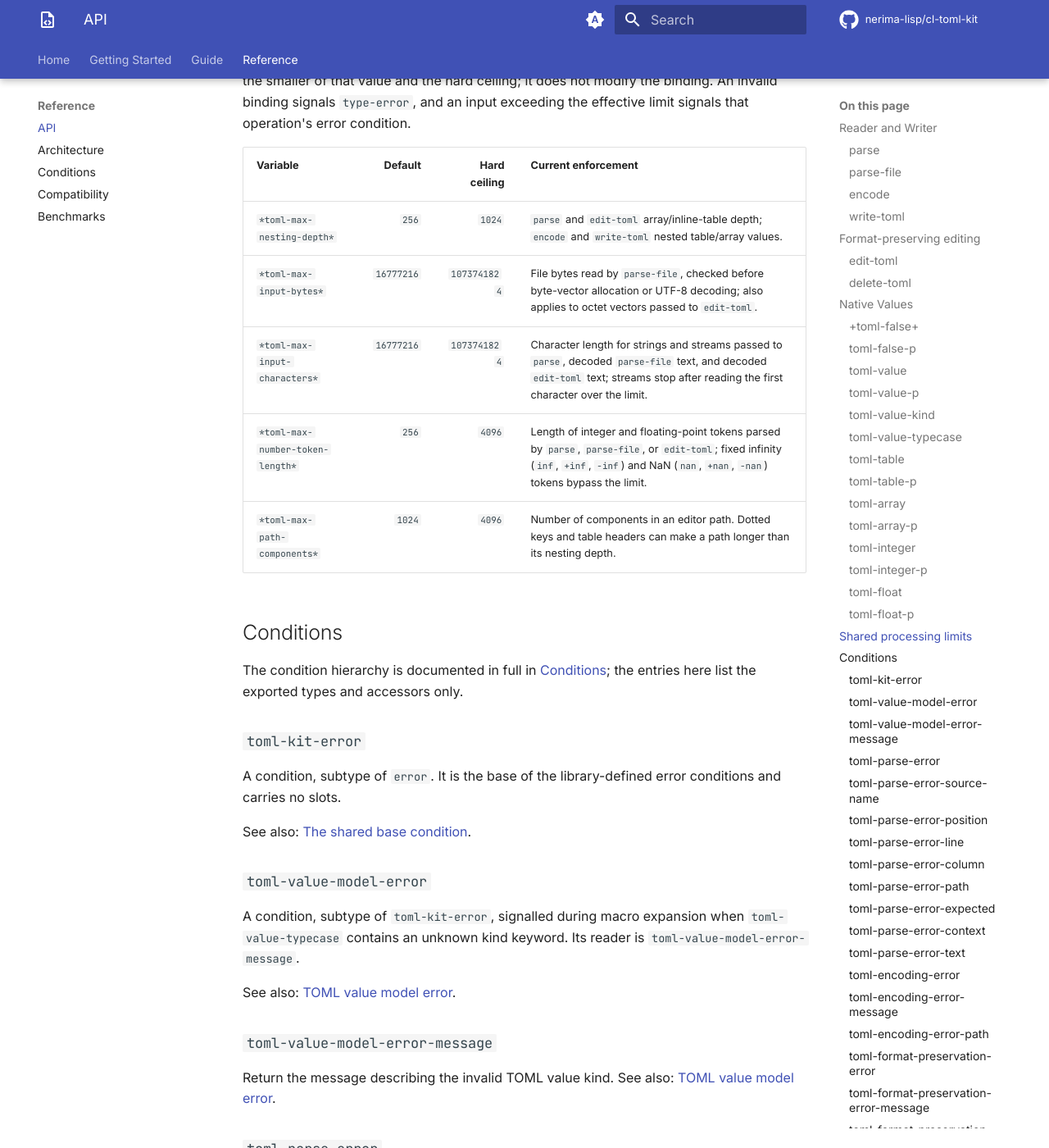
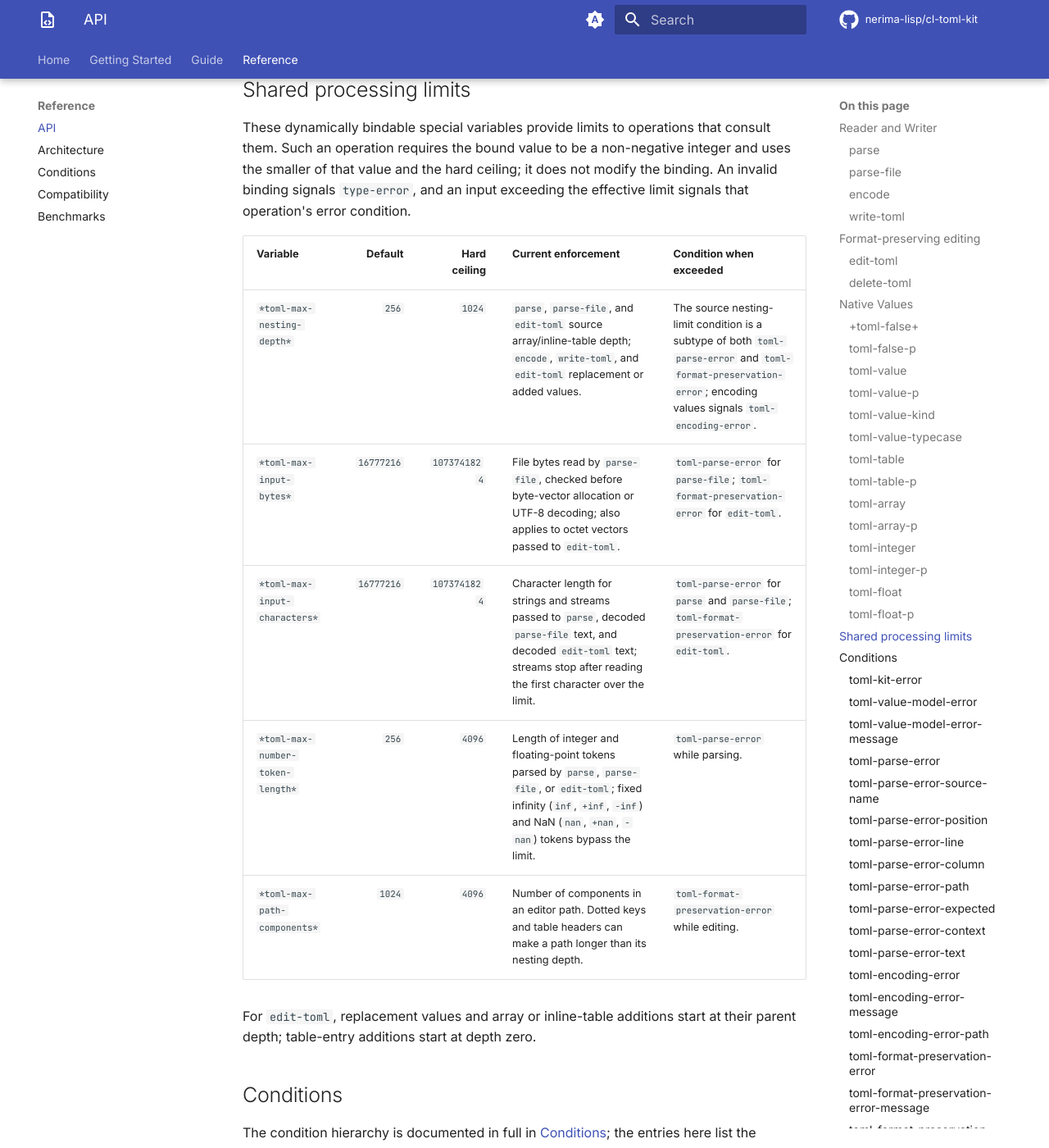
Before and after one commit to nerima-lisp/cl-toml-kit, an MkDocs documentation site: the page built from docs/src/reference/api.md, in a window 1280 px wide and 1400 px high, scrolled down 7818 px. Shown: the whole window at 82% size. Built offline with MkDocs 1.6.1 and Material for MkDocs 9.7.7, drawn with Linux system fonts in a browser that asks for light colours; comment, search, counter and statistics services are not loaded; some of the changed text lies outside the part shown.

Commit message:
docs(api): clarify editing and limit conditions

````diff
--- a/docs/src/reference/api.md
+++ b/docs/src/reference/api.md
@@ -1,9 +1,10 @@
 # API Reference
 
-`cl-toml-kit` exports its reader and writer entry points, value-model types and
-predicates, shared processing limits, and structured conditions. TOML date
-and time values use types from `cl-date-kit`, which this package does not
-re-export. These are all the `cl-toml-kit` exports.
+`cl-toml-kit` exports reader and writer entry points, format-preserving byte
+editing and source-scanning functions, native values and value-model
+operations, shared processing limits, and structured conditions with their
+readers. TOML date and time values use types from `cl-date-kit`, which this
+package does not re-export. These are all the `cl-toml-kit` exports.
 
 Symbols are grouped as they are exported in `src/package.lisp`. The
 [data model](../guide/data-model.md) defines the value mapping shared by
@@ -54,7 +55,6 @@ namestring as `source-name`.
 
 ```lisp
 (cl-toml-kit:parse-file #p"config.toml")
-;; => #<HASH-TABLE :TEST EQUAL :COUNT 3>
 ```
 
 See also: [Reader](../guide/reader.md).
@@ -137,6 +133,10 @@ signaled. Bytes outside the edited span, including the BOM, comments, key
 order, whitespace, line endings, and string delimiters, are retained.
 
 ```lisp
+(cl-toml-kit:edit-toml source path nil :delete t)
+```
+
+```lisp
 (cl-toml-kit:edit-toml
  (make-array 22 :element-type '(unsigned-byte 8)
                  :initial-contents
@@ -158,9 +158,14 @@ Adding `("server" "port")` when the source already has
 `server.host = "example"` is also rejected because it would extend a parent
 created by a dotted-key assignment.
 
-After an edit, the result is parsed and compared with the original parsed
-document after the same path change; a mismatch signals
-`toml-format-preservation-error`.
+After an edit, `edit-toml` parses the edited bytes and compares the resulting
+document with a copy of the original parsed document after applying the
+requested replacement, insertion, or deletion to that copy at `path`; a
+mismatch signals `toml-format-preservation-error`.
+`edit-toml` signals `toml-encoding-error` when a replacement or added value
+contains surrogate code points or exceeds `*toml-max-nesting-depth*`. When
+adding a table entry, a key containing a surrogate code point also signals
+`toml-encoding-error`.
 
 Deletion is rejected when the removed span contains `#` or the immediately
 preceding line is a comment, because the comment ownership cannot be retained.
@@ -217,10 +222,10 @@ A type: the union of every native TOML value type.
     cl-date-kit:local-date-time cl-date-kit:local-date cl-date-kit:local-time)
 ```
 
-`toml-false-sentinel` is the unexported type of `+toml-false+`. As a type,
-`toml-value` matches any `hash-table`, regardless of its test. `toml-value-p`
-and `toml-value-kind` are stricter: they also require the `equal` hash-table
-test (see `toml-table-p`).
+`toml-false-sentinel` is the unexported type of `+toml-false+`. The
+`toml-value` type includes any `hash-table`, regardless of its test, but
+`toml-value-p` and `toml-value-kind` recognize a table as a native TOML value
+only when its hash-table test is `equal` (see `toml-table-p`).
 
 See also: [Data model](../guide/data-model.md).
 
@@ -376,13 +381,16 @@ it does not modify the binding. An invalid binding signals `type-error`, and
 an input exceeding the effective limit signals that operation's error
 condition.
 
-| Variable | Default | Hard ceiling | Current enforcement |
-| --- | ---: | ---: | --- |
-| `*toml-max-nesting-depth*` | `256` | `1024` | `parse` and `edit-toml` array/inline-table depth; `encode` and `write-toml` nested table/array values. |
-| `*toml-max-input-bytes*` | `16777216` | `1073741824` | File bytes read by `parse-file`, checked before byte-vector allocation or UTF-8 decoding; also applies to octet vectors passed to `edit-toml`. |
-| `*toml-max-input-characters*` | `16777216` | `1073741824` | Character length for strings and streams passed to `parse`, decoded `parse-file` text, and decoded `edit-toml` text; streams stop after reading the first character over the limit. |
-| `*toml-max-number-token-length*` | `256` | `4096` | Length of integer and floating-point tokens parsed by `parse`, `parse-file`, or `edit-toml`; fixed infinity (`inf`, `+inf`, `-inf`) and NaN (`nan`, `+nan`, `-nan`) tokens bypass the limit. |
-| `*toml-max-path-components*` | `1024` | `4096` | Number of components in an editor path. Dotted keys and table headers can make a path longer than its nesting depth. |
+| Variable | Default | Hard ceiling | Current enforcement | Condition when exceeded |
+| --- | ---: | ---: | --- | --- |
+| `*toml-max-nesting-depth*` | `256` | `1024` | `parse`, `parse-file`, and `edit-toml` source array/inline-table depth; `encode`, `write-toml`, and `edit-toml` replacement or added values. | The source nesting-limit condition is a subtype of both `toml-parse-error` and `toml-format-preservation-error`; encoding values signals `toml-encoding-error`. |
+| `*toml-max-input-bytes*` | `16777216` | `1073741824` | File bytes read by `parse-file`, checked before byte-vector allocation or UTF-8 decoding; also applies to octet vectors passed to `edit-toml`. | `toml-parse-error` for `parse-file`; `toml-format-preservation-error` for `edit-toml`. |
+| `*toml-max-input-characters*` | `16777216` | `1073741824` | Character length for strings and streams passed to `parse`, decoded `parse-file` text, and decoded `edit-toml` text; streams stop after reading the first character over the limit. | `toml-parse-error` for `parse` and `parse-file`; `toml-format-preservation-error` for `edit-toml`. |
+| `*toml-max-number-token-length*` | `256` | `4096` | Length of integer and floating-point tokens parsed by `parse`, `parse-file`, or `edit-toml`; fixed infinity (`inf`, `+inf`, `-inf`) and NaN (`nan`, `+nan`, `-nan`) tokens bypass the limit. | `toml-parse-error` while parsing. |
+| `*toml-max-path-components*` | `1024` | `4096` | Number of components in an editor path. Dotted keys and table headers can make a path longer than its nesting depth. | `toml-format-preservation-error` while editing. |
+
+For `edit-toml`, replacement values and array or inline-table additions start
+at their parent depth; table-entry additions start at depth zero.
 
 ## Conditions
 
````
Also changed, not shown: other parts of docs/src/reference/api.md (+0 -4 lines).
